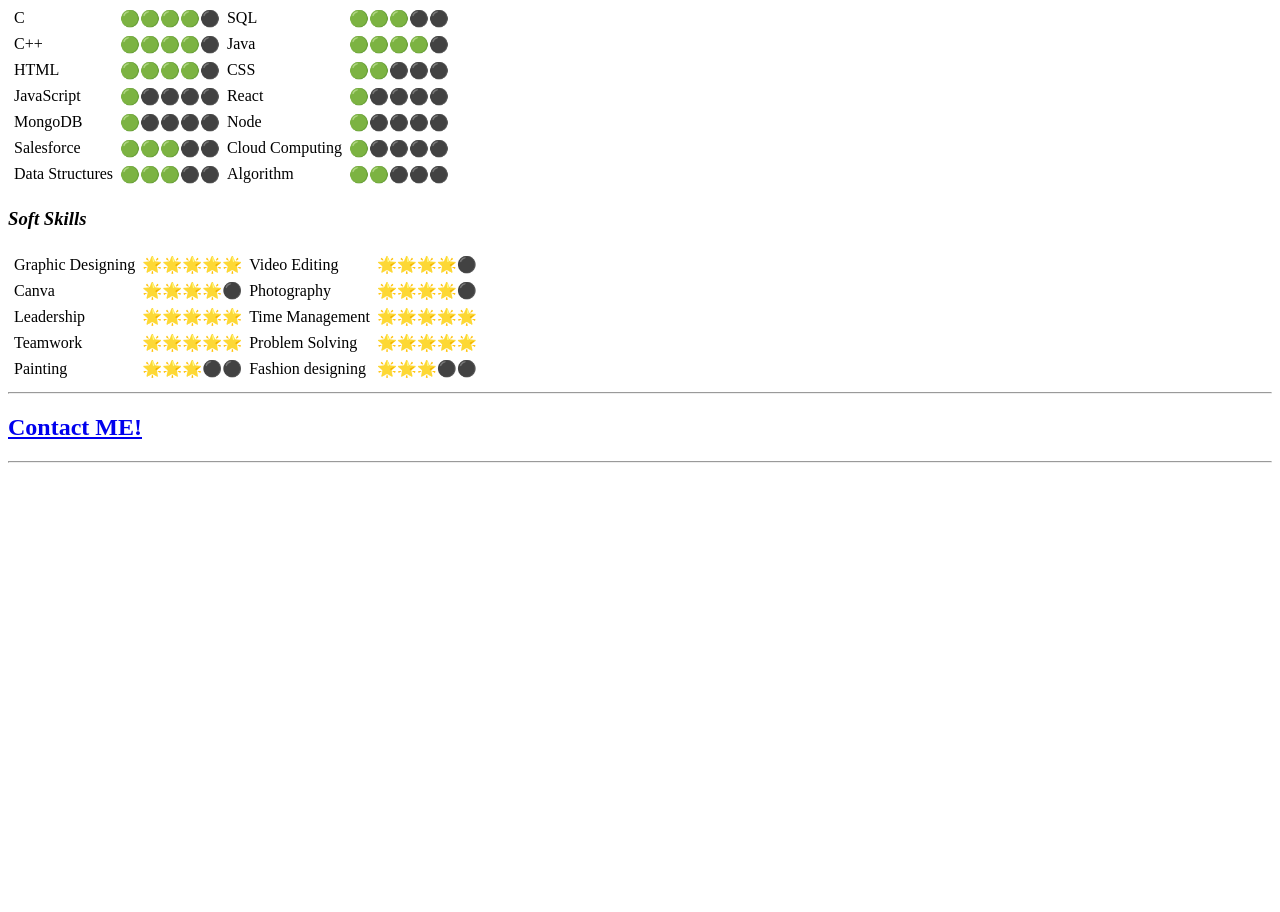
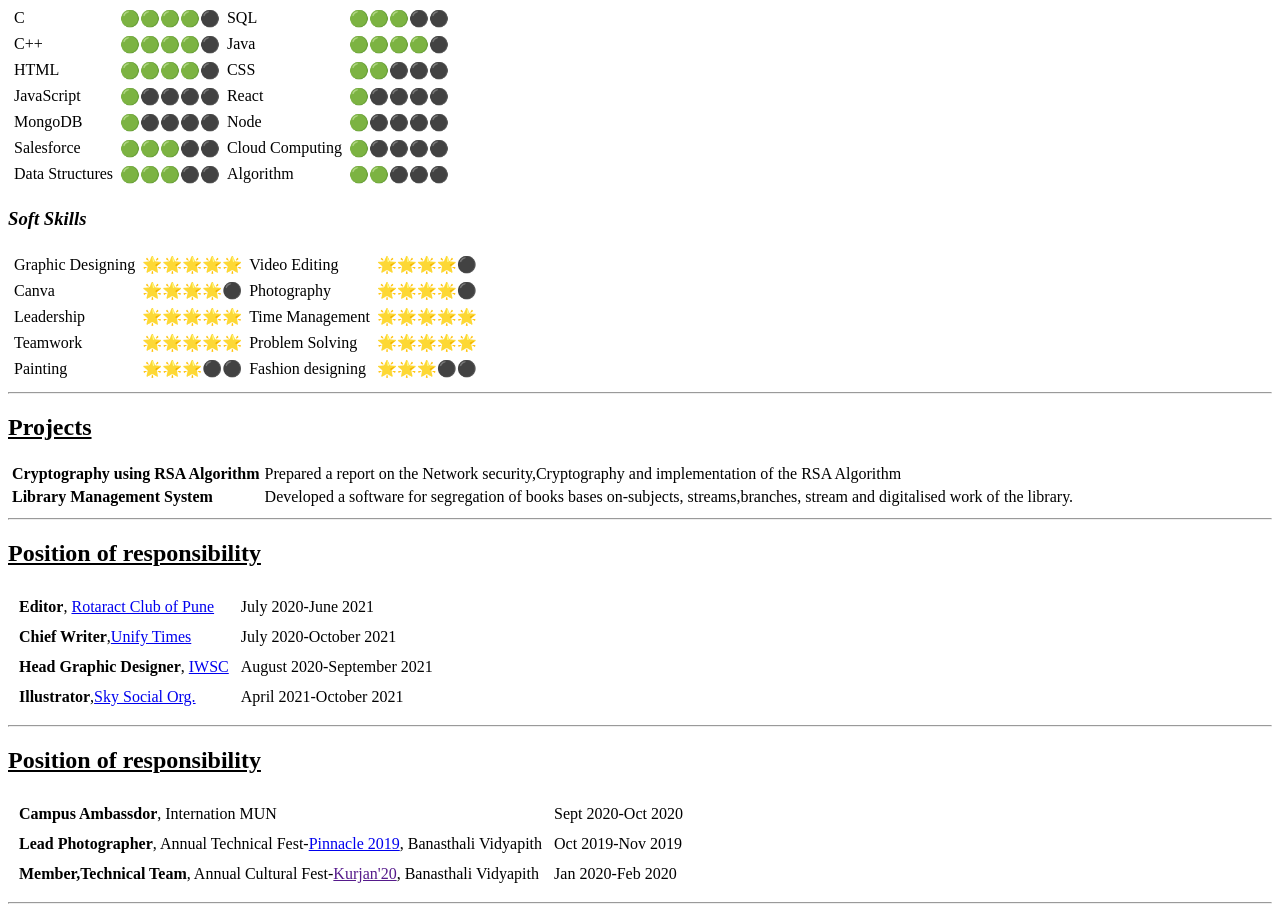
Before and after one commit to guptaishita11/Resume, a plain HTML site: page index.html in a window 1280 px wide. Shown: the part 936-1848 px from the top of the page. Before the commit the page ends 1407 px from the top, so only its background shows below. Drawn offline with Linux system fonts and the light colour scheme; files whose address does not match are found by name.

Commit message:
add content

```diff
--- a/index.html
+++ b/index.html
@@ -11,10 +11,11 @@
     <thead>
       <tr>
         <td>
-          <image src="pp.png" alt="Ishita Gupta's profile pic" width="250" height="250">
+          <image src="C:\Users\DELL\OneDrive\Desktop\Web Development\pp.png" alt="Ishita Gupta's profile pic" width="250" height="250">
         </td>
         <td>
           <h1>Ishita Gupta</h1>
+          <h4><u><a href="contact.html" target="_blank">Contact ME!</a></u></h4>
           <p>I am into photography, animation, graphic designing and painting.
             I love cooking and going out though I go out rarely because I am kind a lazy too.
             I love clicking pictures and creating outfits from scratch.
@@ -248,13 +249,80 @@
         </td>
       </tr>
     </Table>
-
+<hr>
+    <h2><u>Projects</u></h2>
+    <table cellspacing="3">
+      <thead>
+      </thead>
+      <tbody>
+        <tr>
+          <td><B>Cryptography using RSA Algorithm</B></td>
+          <td>Prepared a report on the Network security,Cryptography and implementation of the RSA Algorithm</td>
+        </tr>
+        <tr>
+          <td><B>Library Management System</B></td>
+          <td>Developed a software for segregation of books bases on-subjects, streams,branches, stream and digitalised work
+            of the library.
+          </td>
+        </tr>
+      </tbody>
+    </table>
     <hr>
-    <h2><u><a href="contact.html" target="_blank">Contact ME!</a></u></h2>
+    <h2><u>Position of responsibility</u></h2>
+    <table cellspacing="10">
+      <tr>
+        <td>
+          <b>Editor</b>, <a href="https://www.instagram.com/rac__pune/?igshid=YmMyMTA2M2Y%3D" >Rotaract Club of Pune</a>
+        </td>
+        <td>
+          July 2020-June 2021
+        </td>
+      </tr>
+      <tr>
+        <td><b>Chief Writer</b>,<a href="https://www.instagram.com/unify.times/?igshid=YmMyMTA2M2Y%3D">Unify Times</a>
+        </td>
+        <td>
+          July 2020-October 2021
+        </td>
+      </tr>
+      <tr>
+        <td><b>Head Graphic Designer</b>, <a href="https://www.instagram.com/team._meraki/?igshid=YmMyMTA2M2Y%3D">IWSC</a></td>
+        <td>
+         August 2020-September 2021
+        </td>
+      </tr>
+      <tr>
+        <td><b>Illustrator</b>,<a href="https://www.instagram.com/reel/CREaUuQnmUV/?igshid=YmMyMTA2M2Y%3D">Sky Social Org.</a></td>
+        <td>
+         April 2021-October 2021
+        </td>
+      </tr>
+    </table>
     <hr>
-
-
-
+    <h2><u>Position of responsibility</u></h2>
+    <table cellspacing="10">
+      <tr>
+        <td>
+          <b>Campus Ambassdor</b>, Internation MUN
+        </td>
+        <td>
+          Sept 2020-Oct 2020
+        </td>
+      </tr>
+      <tr>
+        <td><b>Lead Photographer</b>, Annual Technical Fest-<a href="https://www.instagram.com/p/B3dnkYUB0h7/?igshid=YmMyMTA2M2Y%3D">Pinnacle 2019</a>, Banasthali Vidyapith
+        </td>
+        <td>
+          Oct 2019-Nov 2019
+        </td>
+      </tr>
+      <tr>
+        <td><b>Member,Technical Team</b>, Annual Cultural Fest-<a href=""f="https://www.instagram.com/tv/B8q33dShZzB/?igshid=YmMyMTA2M2Y=">Kurjan'20</a>, Banasthali Vidyapith</td>
+        <td>
+         Jan 2020-Feb 2020
+        </td>
+      </tr>
+    </table><hr >
 
 
 </body>
```
